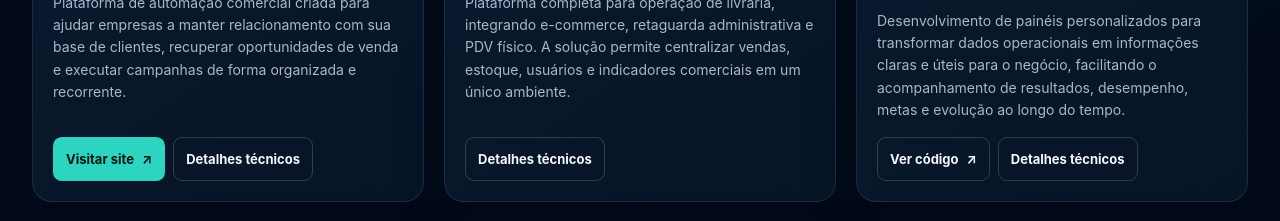
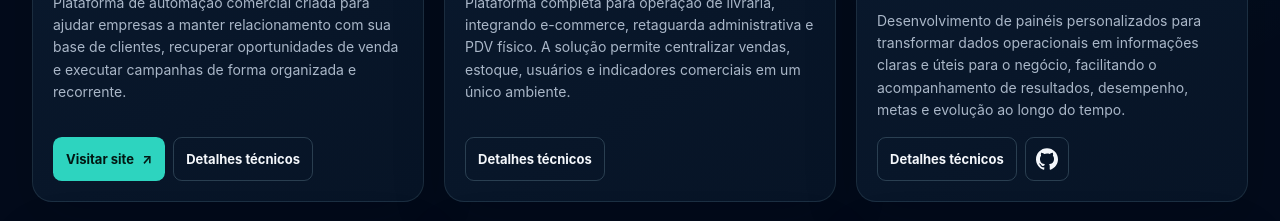
Before and after one commit to luizguilhermefw/portfolio, a Vue app: page / in a window 1280 px wide. Shown: the part 1440-1661 px from the top of the page. Built offline with nearby package versions, Linux system fonts and the light colour scheme.

Commit message:
feat: use GitHub icon for repository links

```diff
--- a/src/components/projects/ProjectCard.vue
+++ b/src/components/projects/ProjectCard.vue
@@ -45,7 +45,7 @@
 
       <div class="project-card__links">
         <a
-          v-for="link in project.links"
+          v-for="link in project.links.filter((link) => link.kind !== 'repository')"
           :key="link.url"
           class="project-card__link"
           :class="`project-card__link--${link.kind}`"
@@ -75,6 +75,20 @@
         >
           Detalhes técnicos
         </button>
+        <a
+          v-for="link in project.links.filter((link) => link.kind === 'repository')"
+          :key="link.url"
+          class="project-card__link project-card__link--repository"
+          :href="link.url"
+          :target="link.external ? '_blank' : undefined"
+          :rel="link.external ? 'noopener noreferrer' : undefined"
+          :aria-label="`Ver código de ${project.name} no GitHub`"
+          title="Ver código no GitHub"
+        >
+          <svg viewBox="0 0 24 24" fill="currentColor" aria-hidden="true" focusable="false">
+            <path d="M12 .297C5.37.297 0 5.67 0 12.297c0 5.303 3.438 9.8 8.205 11.385.6.113.82-.258.82-.577 0-.285-.01-1.04-.015-2.04-3.338.724-4.043-1.61-4.043-1.61-.546-1.387-1.333-1.756-1.333-1.756-1.09-.745.083-.729.083-.729 1.205.084 1.838 1.237 1.838 1.237 1.07 1.835 2.809 1.305 3.495.998.108-.776.418-1.305.762-1.605-2.665-.305-5.467-1.334-5.467-5.93 0-1.31.469-2.381 1.236-3.221-.123-.303-.536-1.524.117-3.176 0 0 1.008-.322 3.301 1.23a11.52 11.52 0 0 1 3.003-.404c1.02.005 2.047.138 3.006.404 2.291-1.552 3.297-1.23 3.297-1.23.655 1.652.242 2.873.119 3.176.77.84 1.235 1.911 1.235 3.221 0 4.609-2.807 5.622-5.479 5.919.43.372.823 1.102.823 2.222 0 1.606-.015 2.898-.015 3.293 0 .322.216.694.825.576C20.565 22.092 24 17.597 24 12.297c0-6.627-5.373-12-12-12" />
+          </svg>
+        </a>
       </div>
     </div>
   </article>
@@ -264,6 +278,26 @@
   color: var(--color-on-primary);
 }
 
+.project-card__link--repository {
+  width: 2.75rem;
+  height: 2.75rem;
+  padding: 0;
+  flex: 0 0 2.75rem;
+  justify-content: center;
+}
+
+.project-card__link--repository svg {
+  width: 1.375rem;
+  height: 1.375rem;
+}
+
+.project-card__link--repository:focus-visible,
+.project-card__link--repository:active {
+  border-color: var(--color-primary);
+  background: var(--color-primary-soft);
+  color: var(--color-primary);
+}
+
 .project-card__link--live:hover {
   background: var(--color-primary-hover);
   color: var(--color-on-primary);
```
